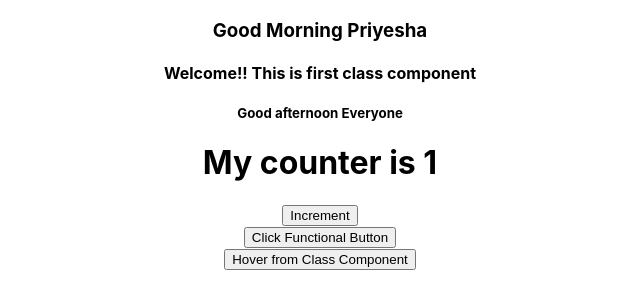
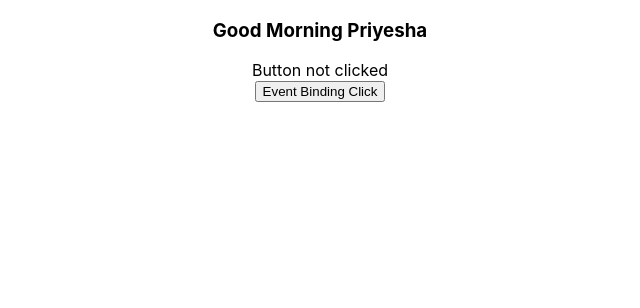
Before and after one commit to Priyesha/Learning-React, a React (Create React App) app: page / in a window 1280 px wide. Shown: the top 308 px of the page, without its empty margins (320-960 px from the left). Built offline with nearby package versions, Linux system fonts and the light colour scheme.

Commit message:
event binding - different approaches

```diff
--- a/src/App.js
+++ b/src/App.js
@@ -7,7 +7,7 @@ import Hello from './components/WithoutJSX';
 import Counter from './components/stateComponent';
 import EventHandlingFunctional from './components/eventHandlingFunctional';
 import EventHandlingClass from './components/eventHandlingClass';
-
+import EventBinding from './components/eventBinding';
 
 function App() {
   return (
@@ -26,13 +26,13 @@ function App() {
       <span>Text from children of classComponent</span>
       </Welcome> */}
     <Message greetMessage="Good Morning" name="Priyesha"/>
-    <Welcome greetMessage="Good afternoon" name="Everyone"/>
+    {/* <Welcome greetMessage="Good afternoon" name="Everyone"/>  */}
 
     {/* <Hello/> */}
-    <Counter></Counter>
+    {/* <Counter></Counter>
     <EventHandlingFunctional/>
-    <br></br>
-    <EventHandlingClass/>
+    <EventHandlingClass/> */}
+    <EventBinding></EventBinding>
 
     </div>
   );
--- /dev/null
+++ b/src/components/eventBinding.js
@@ -0,0 +1,36 @@
+import React, {Component} from 'react';
+class EventBinding extends Component {
+
+    constructor() {
+        super();
+        this.state = {
+            message: 'Button not clicked'
+        }
+
+        // this.clickHandler = this.clickHandler.bind(this);  // using bind in contructor
+    }
+
+    clickHandler = () => {
+      this.setState({
+          message: 'Button Clicked'
+      });
+    }
+
+    render() {
+        return (
+        <div>
+        <span>{this.state.message}</span>
+        <br></br>
+        {/* using bind method in render function*/}
+        {/* <button onClick={this.clickHandler.bind(this)}>Event Binding Click</button> */}
+
+        {/* using arrow function        */}
+        {/* <button onClick={() => this.clickHandler()}>Event Binding Click</button> */}
+
+        <button onClick={this.clickHandler}>Event Binding Click</button>
+        </div>
+        )
+    }
+}
+
+export default EventBinding;
```
